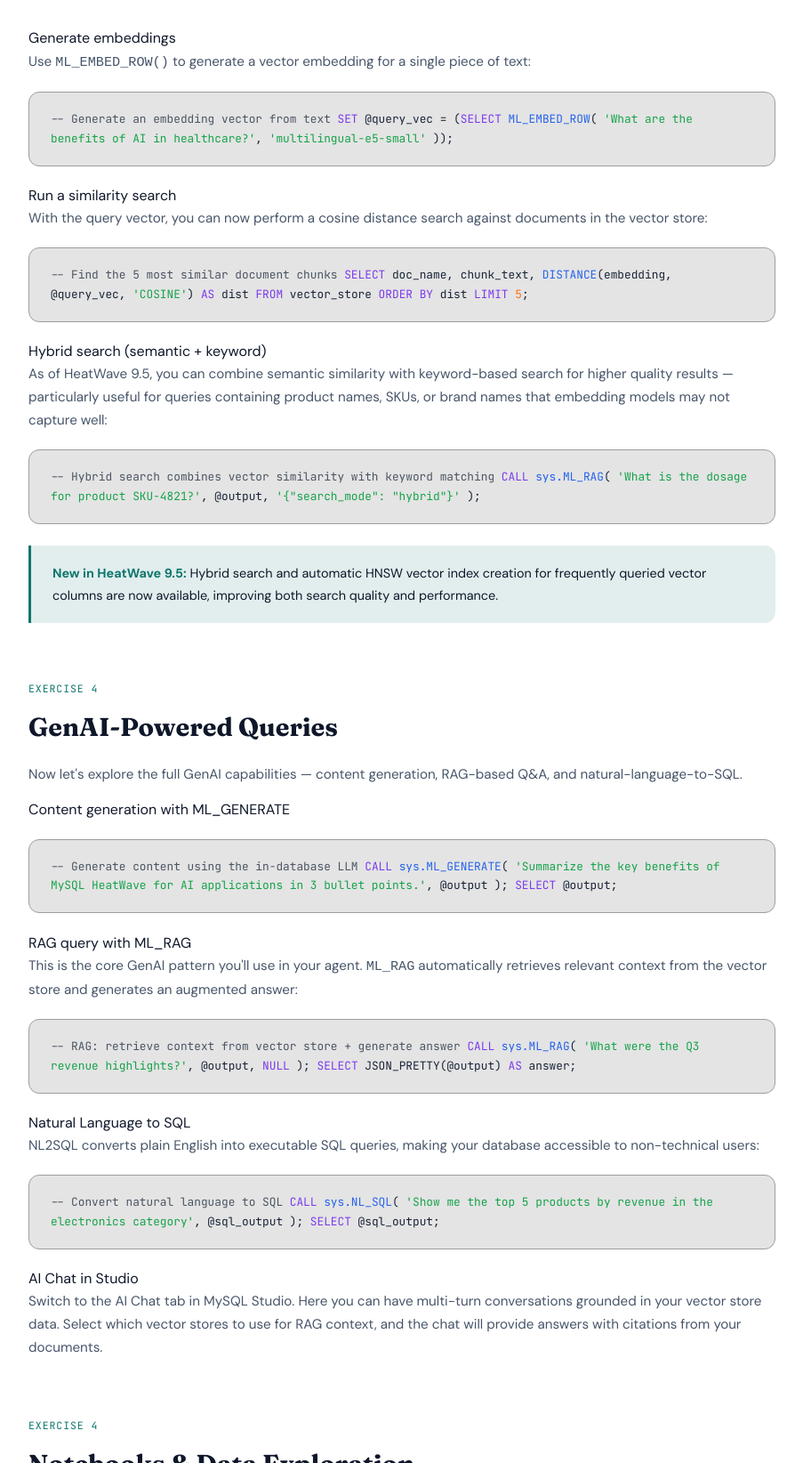
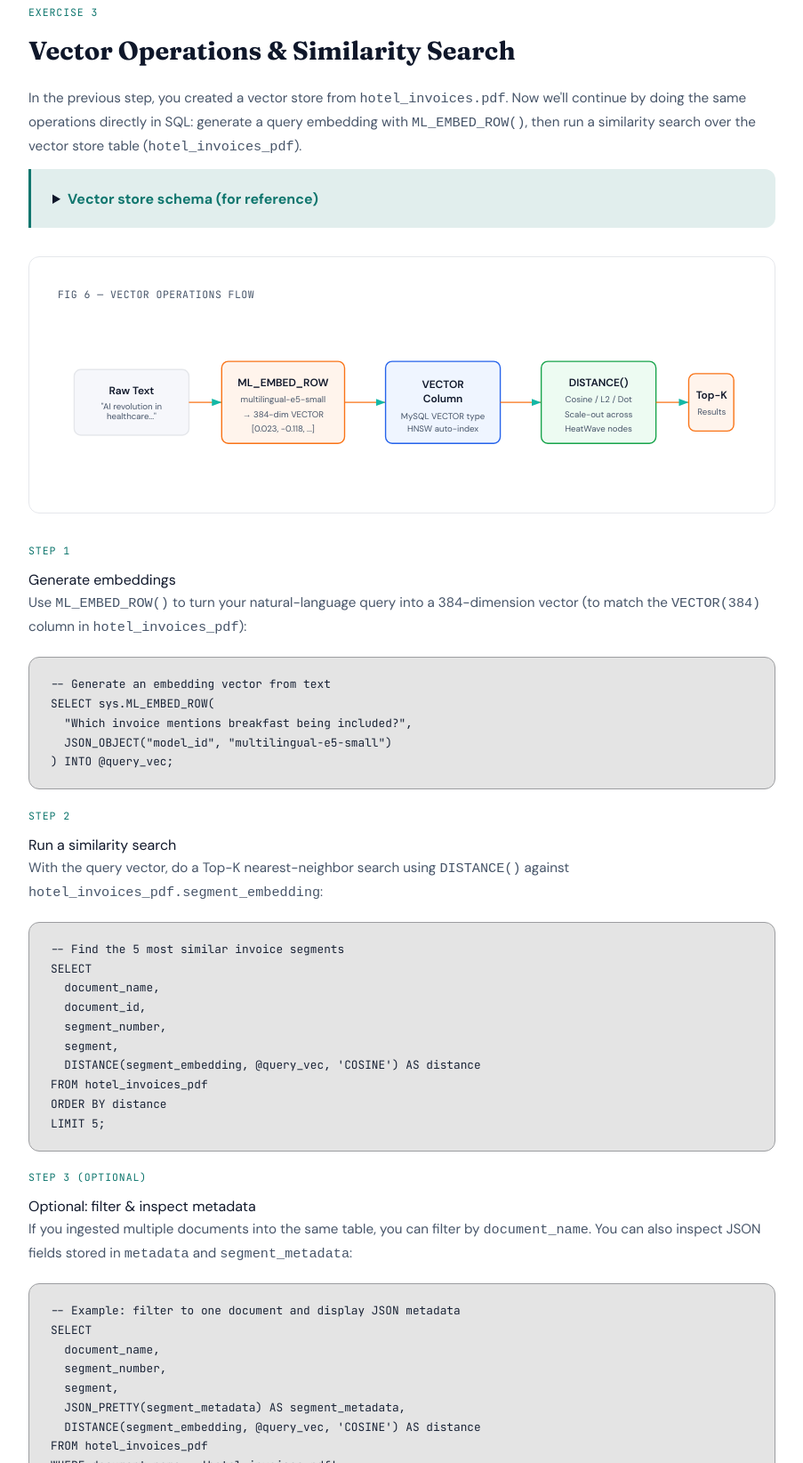
Before and after one commit to ridhachahed/amld2026, an Astro site in the folder astro-workshop/: page /parts/mysql-studio-tour in a window 1280 px wide. Shown: the part 7958-9602 px from the top of the page at 89% size, without its empty margins (188-1091 px from the left). Built offline with nearby package versions, Linux system fonts and the light colour scheme; Astro itself is replaced by a stand-in of ours.

Commit message:
Adding vector store finish

```diff
--- a/astro-workshop/src/pages/parts/mysql-studio-tour.astro
+++ b/astro-workshop/src/pages/parts/mysql-studio-tour.astro
@@ -206,26 +206,40 @@ ORDER BY avg_nights DESC;</pre>
             />
           </div>
 
-          <pre class="code-block">-- Example vector store table (adjust dimensions/model as needed)
-DROP TABLE IF EXISTS vector_store;
-CREATE TABLE vector_store (
-  id BIGINT NOT NULL AUTO_INCREMENT PRIMARY KEY,
-  doc_name VARCHAR(255) NOT NULL,
-  chunk_text TEXT NOT NULL,
-  embedding VECTOR(384) NOT NULL
-);
+          <p style="margin-top:12px;">Once the vector store creation is finished, select it as context and start asking questions — Studio will retrieve the most relevant chunks from your document and answer using that context.</p>
 
--- Populate embeddings (example pattern)
--- INSERT INTO vector_store (doc_name, chunk_text, embedding)
--- SELECT doc_name, chunk_text, ML_EMBED_ROW(chunk_text, JSON_OBJECT('model', 'multilingual-e5-small'))
--- FROM document_chunks;</pre>
+          <div class="diagram-card" style="margin-top:12px;">
+            <img
+              src={`${baseUrl}assets/vector-store-finish.png`}
+              alt="Vector store finished: select it as context and ask questions"
+              loading="lazy"
+              style="width:100%;height:auto;max-width:840px;display:block;"
+            />
+          </div>
         </section>
 
         <!-- ====== EXERCISE 2: VECTORS ====== -->
         <section class="section">
           <div class="section-label">Exercise 3</div>
           <h2>Vector Operations &amp; Similarity Search</h2>
-          <p>HeatWave GenAI includes a built-in vector store with automatic embedding generation, HNSW indexing, and hybrid search (semantic + keyword). Let's explore these capabilities step by step.</p>
+          <p>
+            In the previous step, you created a vector store from <code>hotel_invoices.pdf</code>. Now we'll continue by doing the same operations directly in SQL:
+            generate a query embedding with <code>ML_EMBED_ROW()</code>, then run a similarity search over the vector store table (<code>hotel_invoices_pdf</code>).
+          </p>
+
+          <details class="callout" style="margin-top:12px;">
+            <summary><strong>Vector store schema (for reference)</strong></summary>
+            <pre class="code-block" style="margin-top:10px;">hotel_invoices_pdf (
+  document_name VARCHAR(1024) NOT NULL,
+  metadata JSON NOT NULL,
+  document_id INT UNSIGNED NOT NULL,
+  segment_number INT UNSIGNED NOT NULL,
+  segment VARCHAR(1024) NOT NULL,
+  segment_embedding VECTOR(384) NOT NULL,
+  segment_metadata JSON NOT NULL,
+  PRIMARY KEY (document_id, segment_number)
+)</pre>
+          </details>
 
           <div class="diagram-card">
             <div class="caption">Fig 6 — Vector Operations Flow</div>
@@ -273,34 +287,46 @@ CREATE TABLE vector_store (
             </svg>
           </div>
 
+          <div class="section-label" style="margin-top:18px;">Step 1</div>
           <h3>Generate embeddings</h3>
-          <p>Use <code>ML_EMBED_ROW()</code> to generate a vector embedding for a single piece of text:</p>
-          <div class="code-block"><span class="comment">-- Generate an embedding vector from text</span>
-      <span class="kw">SET</span> @query_vec = (<span class="kw">SELECT</span> <span class="fn">ML_EMBED_ROW</span>(
-        <span class="str">'What are the benefits of AI in healthcare?'</span>,
-        <span class="str">'multilingual-e5-small'</span>
-      ));</div>
+          <p>Use <code>ML_EMBED_ROW()</code> to turn your natural-language query into a 384-dimension vector (to match the <code>VECTOR(384)</code> column in <code>hotel_invoices_pdf</code>):</p>
+          <pre class="code-block">-- Generate an embedding vector from text
+SELECT sys.ML_EMBED_ROW(
+  "Which invoice mentions breakfast being included?",
+  JSON_OBJECT("model_id", "multilingual-e5-small")
+) INTO @query_vec;</pre>
 
+          <div class="section-label" style="margin-top:18px;">Step 2</div>
           <h3>Run a similarity search</h3>
-          <p>With the query vector, you can now perform a cosine distance search against documents in the vector store:</p>
-          <div class="code-block"><span class="comment">-- Find the 5 most similar document chunks</span>
-      <span class="kw">SELECT</span> doc_name, chunk_text,
-        <span class="fn">DISTANCE</span>(embedding, @query_vec, <span class="str">'COSINE'</span>) <span class="kw">AS</span> dist
-      <span class="kw">FROM</span> vector_store
-      <span class="kw">ORDER BY</span> dist
-      <span class="kw">LIMIT</span> <span class="num">5</span>;</div>
+          <p>With the query vector, do a Top-K nearest-neighbor search using <code>DISTANCE()</code> against <code>hotel_invoices_pdf.segment_embedding</code>:</p>
+          <pre class="code-block">-- Find the 5 most similar invoice segments
+SELECT
+  document_name,
+  document_id,
+  segment_number,
+  segment,
+  DISTANCE(segment_embedding, @query_vec, 'COSINE') AS distance
+FROM hotel_invoices_pdf
+ORDER BY distance
+LIMIT 5;</pre>
 
-          <h3>Hybrid search (semantic + keyword)</h3>
-          <p>As of HeatWave 9.5, you can combine semantic similarity with keyword-based search for higher quality results — particularly useful for queries containing product names, SKUs, or brand names that embedding models may not capture well:</p>
-          <div class="code-block"><span class="comment">-- Hybrid search combines vector similarity with keyword matching</span>
-      <span class="kw">CALL</span> <span class="fn">sys.ML_RAG</span>(
-        <span class="str">'What is the dosage for product SKU-4821?'</span>,
-        @output,
-        <span class="str">'&#123;"search_mode": "hybrid"&#125;'</span>
-      );</div>
+          <div class="section-label" style="margin-top:18px;">Step 3 (Optional)</div>
+          <h3>Optional: filter &amp; inspect metadata</h3>
+          <p>If you ingested multiple documents into the same table, you can filter by <code>document_name</code>. You can also inspect JSON fields stored in <code>metadata</code> and <code>segment_metadata</code>:</p>
+          <pre class="code-block">-- Example: filter to one document and display JSON metadata
+SELECT
+  document_name,
+  segment_number,
+  segment,
+  JSON_PRETTY(segment_metadata) AS segment_metadata,
+  DISTANCE(segment_embedding, @query_vec, 'COSINE') AS distance
+FROM hotel_invoices_pdf
+WHERE document_name = 'hotel_invoices.pdf'
+ORDER BY distance
+LIMIT 5;</pre>
 
           <div class="callout-orange callout">
-            <p><strong>New in HeatWave 9.5:</strong> Hybrid search and automatic HNSW vector index creation for frequently queried vector columns are now available, improving both search quality and performance.</p>
+            <p><strong>Tip:</strong> If your similarity results look “off”, make sure the embedding model you use in <code>ML_EMBED_ROW()</code> matches the one used when the vector store was created (dimension and model name).</p>
           </div>
         </section>
 
```
Also changed, not shown: astro-workshop/public/assets/vector-store-finish.png (added), 1 other file.
